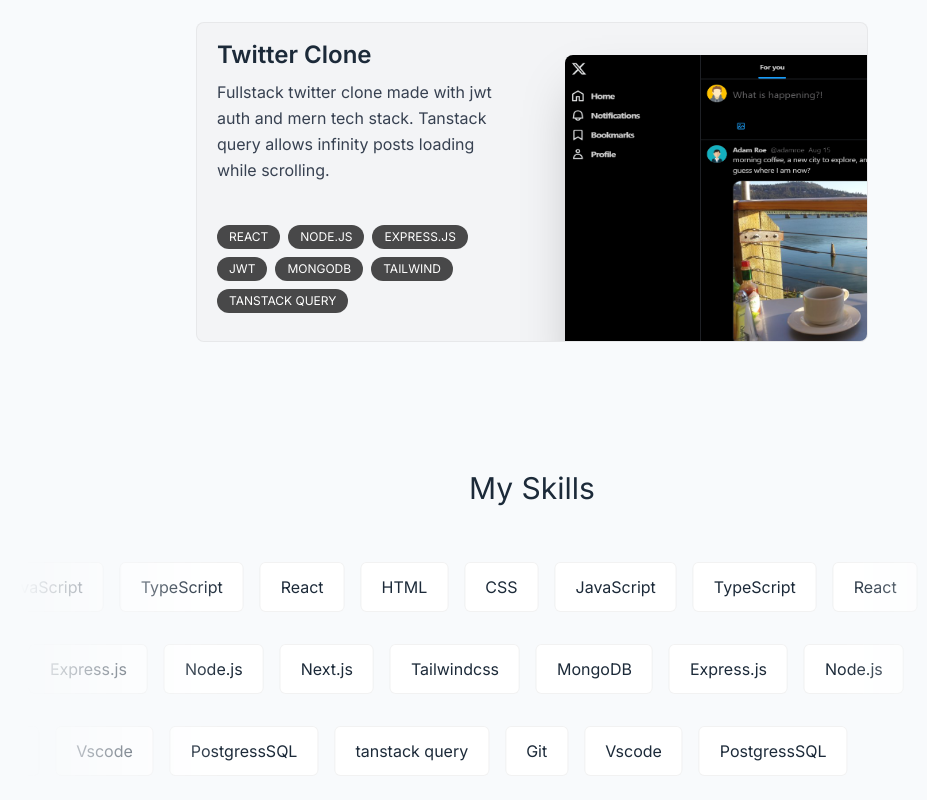
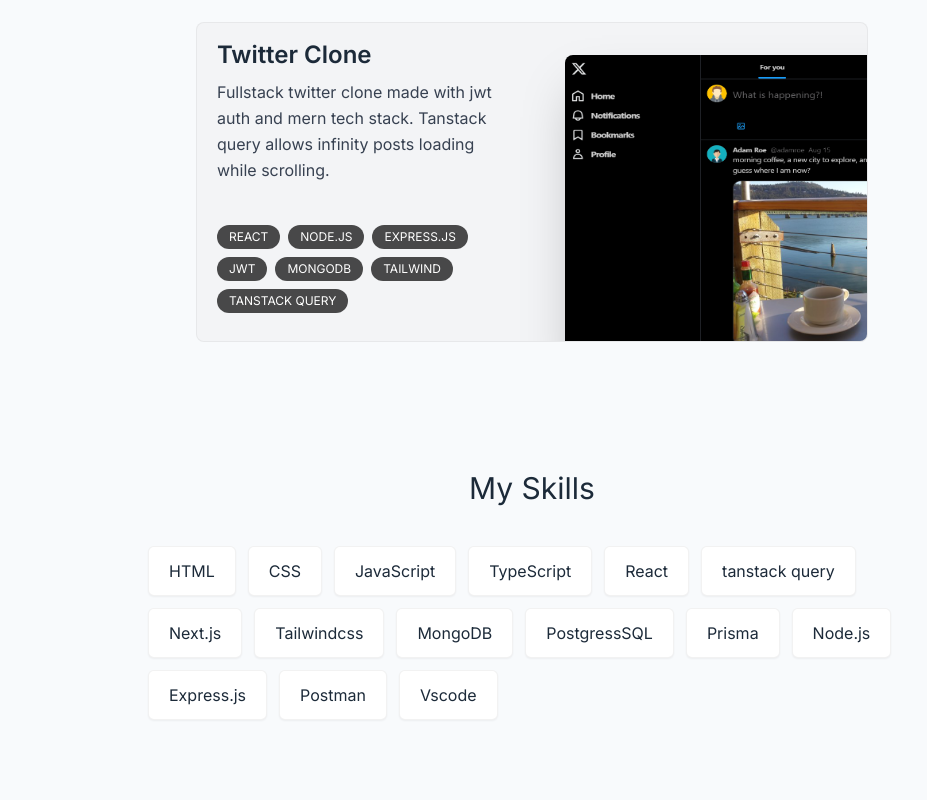
Before and after one commit to poteznyszymon/portfolio, a Next.js app: page / in a window 1280 px wide. Shown: the part 1586-2386 px from the top of the page, without its empty margins (108-1035 px from the left). Built offline with nearby package versions, Linux system fonts and the light colour scheme.

Commit message:
fixed skills section

```diff
--- a/components/Hero.tsx
+++ b/components/Hero.tsx
@@ -18,7 +18,7 @@
           initial={{ y: 100, opacity: 0 }}
           animate={{ y: 0, opacity: 100 }}
         >
-          <p className="text-4xl md:text-5xl md:h-14 lg:text-6xl h-11 lg:h-[4.1rem] font-bold tracking-tighter bg-gradient-to-r from-main-purple to-main-orange  text-transparent bg-clip-text">
+          <p className="text-4xl md:text-5xl md:h-14 lg:text-6xl h-11 lg:h-[4.3rem] font-bold tracking-tighter bg-gradient-to-r from-main-purple to-main-orange  text-transparent bg-clip-text">
             Szymon Fularczyk
           </p>
           <p className="text-2xl lg:text-4xl font-semibold">
--- a/components/Skill.tsx
+++ b/components/Skill.tsx
@@ -4,11 +4,33 @@
 
 interface SkillProps {
   text: string;
+  index: number;
 }
 
-const Skill: React.FC<SkillProps> = ({ text }) => {
+const fadeInAnimationVariants = {
+  initial: {
+    opacity: 0,
+    y: 100,
+  },
+  animate: (index: number) => ({
+    opacity: 1,
+    y: 0,
+    transition: {
+      delay: 0.05 * index,
+    },
+  }),
+};
+
+const Skill: React.FC<SkillProps> = ({ text, index }) => {
   return (
-    <motion.div className="px-5 py-3 bg-white border border-black/5 rounded-md">
+    <motion.div
+      variants={fadeInAnimationVariants}
+      initial="initial"
+      whileInView="animate"
+      viewport={{ once: true }}
+      custom={index}
+      className="px-5 py-3 bg-white border border-black/5 rounded-md hover:scale-105 transition duration-500 shadow-sm"
+    >
       {text}
     </motion.div>
   );
--- a/components/Skills.tsx
+++ b/components/Skills.tsx
@@ -1,11 +1,24 @@
 "use client";
 
-import { firstRowSkills, secondRowSkills, thirdRowSkills } from "@/lib/data";
 import React, { useContext, useEffect } from "react";
 import { fadeInAnimationsVariants } from "@/lib/animations";
 import { motion } from "framer-motion";
-import { InfiniteMovingCards } from "./ui/infinite-moving-cards";
 import { useSectionInView } from "@/lib/hooks";
+import { skills } from "@/lib/data";
+
+const fadeInAnimationVariants = {
+  initial: {
+    opacity: 0,
+    y: 100,
+  },
+  animate: (index: number) => ({
+    opacity: 1,
+    y: 0,
+    transition: {
+      delay: 0.05 * index,
+    },
+  }),
+};
 
 export const Skills = () => {
   const { ref } = useSectionInView("Skills");
@@ -25,21 +38,23 @@
       >
         My Skills
       </motion.h1>
-      <InfiniteMovingCards
-        items={firstRowSkills}
-        direction="right"
-        speed="fast"
-      />
-      <InfiniteMovingCards
-        items={secondRowSkills}
-        direction="left"
-        speed="fast"
-      />
-      <InfiniteMovingCards
-        items={thirdRowSkills}
-        direction="right"
-        speed="fast"
-      />
+      <ul className="flex flex-wrap gap-3 max-w-3xl mx-auto px-10 md:px-0">
+        {skills.map((skill, index) => (
+          <motion.li
+            className="px-5 py-3 bg-white border border-black/5 rounded-md shadow-sm"
+            key={index}
+            variants={fadeInAnimationVariants}
+            initial="initial"
+            whileInView="animate"
+            viewport={{
+              once: true,
+            }}
+            custom={index}
+          >
+            {skill}
+          </motion.li>
+        ))}
+      </ul>
     </div>
   );
 };
--- a/components/ui/infinite-moving-cards.tsx
+++ b/components/ui/infinite-moving-cards.tsx
@@ -61,7 +61,7 @@
   const getSpeed = () => {
     if (containerRef.current) {
       if (speed === "fast") {
-        containerRef.current.style.setProperty("--animation-duration", "10s");
+        containerRef.current.style.setProperty("--animation-duration", "20s");
       } else if (speed === "normal") {
         containerRef.current.style.setProperty("--animation-duration", "40s");
       } else {
--- a/lib/data.ts
+++ b/lib/data.ts
@@ -45,25 +45,20 @@
   },
 ];
 
-export const firstRowSkills = [
+export const skills = [
   "HTML",
   "CSS",
   "JavaScript",
   "TypeScript",
   "React",
-];
-
-export const secondRowSkills = [
+  "tanstack query",
   "Next.js",
   "Tailwindcss",
   "MongoDB",
+  "PostgressSQL",
+  "Prisma",
+  "Node.js",
   "Express.js",
-  "Node.js",
+  "Postman",
+  "Vscode",
 ];
-
-export const thirdRowSkills = [
-  "tanstack query",
-  "Git",
-  "Vscode",
-  "PostgressSQL",
-];
```
